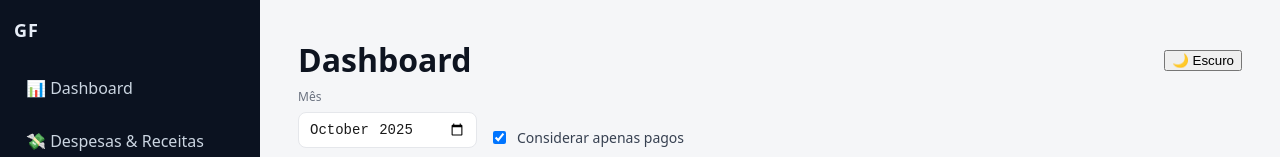
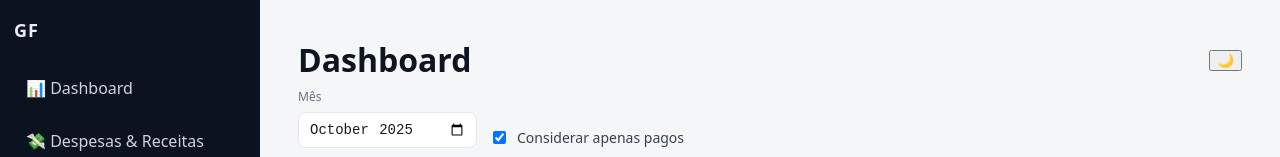
Before and after one commit to Ivanmonteiro-create/gerenciamentofamiliar.site, a Next.js app: page /dashboard in a window 1280 px wide. Shown: the top 157 px of the page. Built offline with nearby package versions, Linux system fonts and the light colour scheme.

Commit message:
Update page.js

```diff
--- a/app/dashboard/page.js
+++ b/app/dashboard/page.js
@@ -164,7 +164,7 @@ function ThemeToggle() {
       title={theme === "dark" ? "Tema escuro ativo — clicar para neutro" : "Tema neutro ativo — clicar para escuro"}
       style={{ whiteSpace: "nowrap" }}
     >
-      {theme === "dark" ? "🌞 Claro" : "🌙 Escuro"}
+      {theme === "dark" ? "🌞" : "🌙"}
     </button>
   );
 }
```
